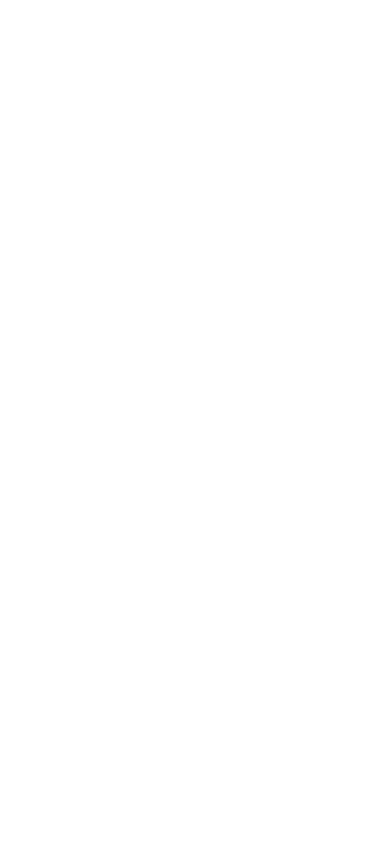
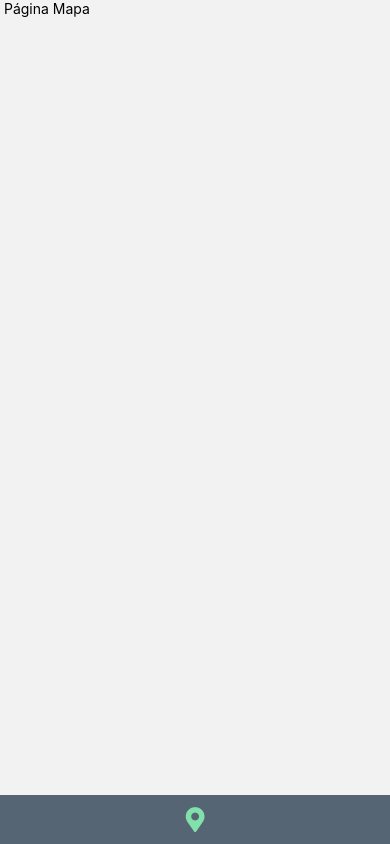
Before and after one commit to nicolascda/TCC, a React Native app: screen / in a window 390 px wide. Built offline with nearby package versions, Linux system fonts and the light colour scheme.

Commit message:
Criando Tab Navigator

```diff
--- a/App.js
+++ b/App.js
@@ -1,10 +1,12 @@
 import { StyleSheet, Text, View, StatusBar } from 'react-native';
 import { NavigationContainer } from '@react-navigation/native';
+import { Routes } from './src/routes';
 
 export default function App() {
   return (
     <NavigationContainer>
       <StatusBar backgroundColor={"grey"} barStyle={"light-content"} translucent={true}/>
+      <Routes/>
     </NavigationContainer>
   );
 }
--- /dev/null
+++ b/src/pages/Map/index.jsx
@@ -0,0 +1,15 @@
+import { View, StyleSheet, Text } from "react-native";
+
+export function Map() {
+    return(
+        <View style={styles.container}>
+            <Text> Página Mapa</Text>
+        </View>
+    )
+}
+
+const styles = StyleSheet.create({
+    container: {
+        flex: 1,
+    }
+})
--- a/src/routes/index.jsx
+++ b/src/routes/index.jsx
@@ -0,0 +1,36 @@
+import { createBottomTabNavigator } from "@react-navigation/bottom-tabs";
+import { Map } from "../pages/Map";
+
+import { FontAwesome5} from "@expo/vector-icons"
+
+const Tab = createBottomTabNavigator();
+
+export function Routes() {
+    return(
+        <Tab.Navigator
+            screenOptions={{
+                headerShown: false,
+                tabBarShowLabel: false,
+                tabBarStyle: {
+                    backgroundColor: "#566573",
+                    borderTopWidth: 0,
+                },
+                tabBarActiveTintColor: "#fff"
+            }}
+        >
+
+            <Tab.Screen
+                name="Map"
+                component={Map}
+                options={{
+                    tabBarIcon: ({ focused, size, color }) => {
+                        if (focused){
+                        return<FontAwesome5 name="map-marker-alt" size={size} color={"#82E0AA"}/>
+                        }
+                        return<FontAwesome5 name="map-marker-alt" size={size} color={"#FFF"}/>
+                      }
+                }}
+            />
+        </Tab.Navigator>
+    )
+}
```
